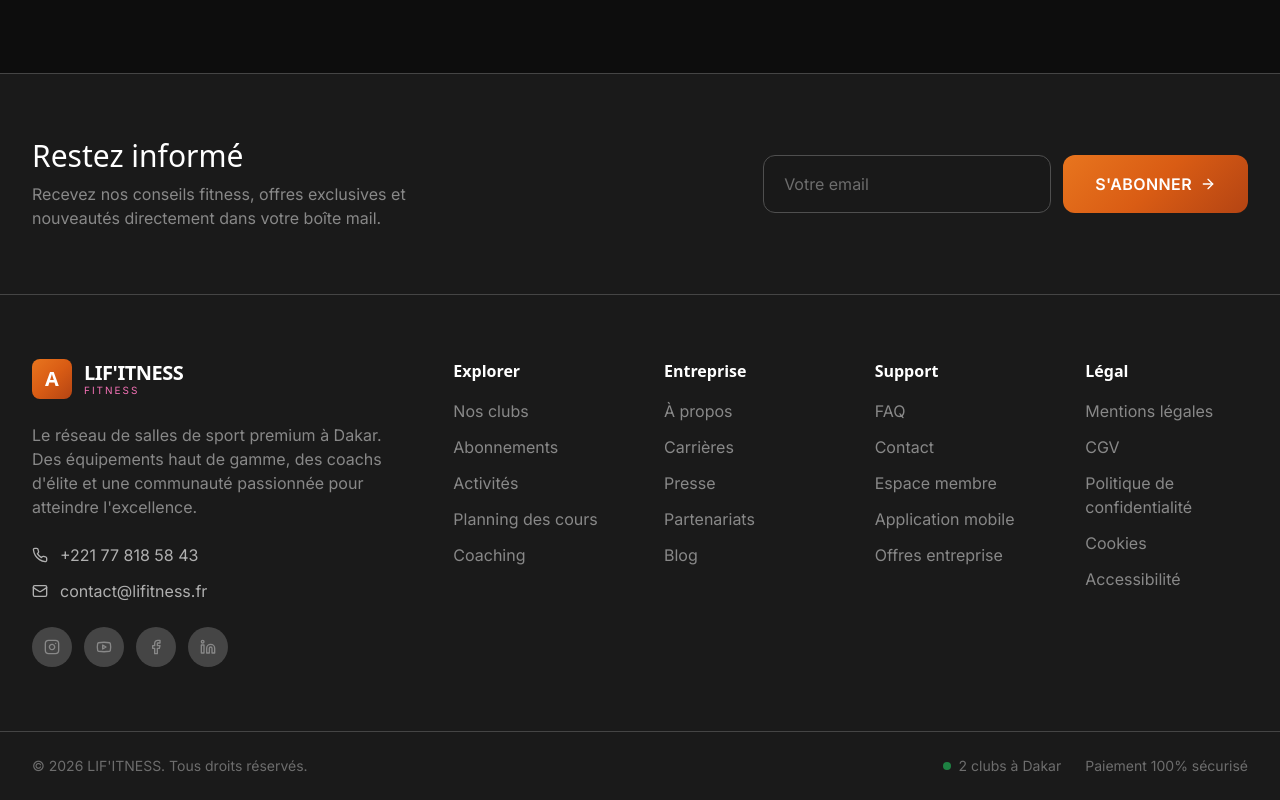
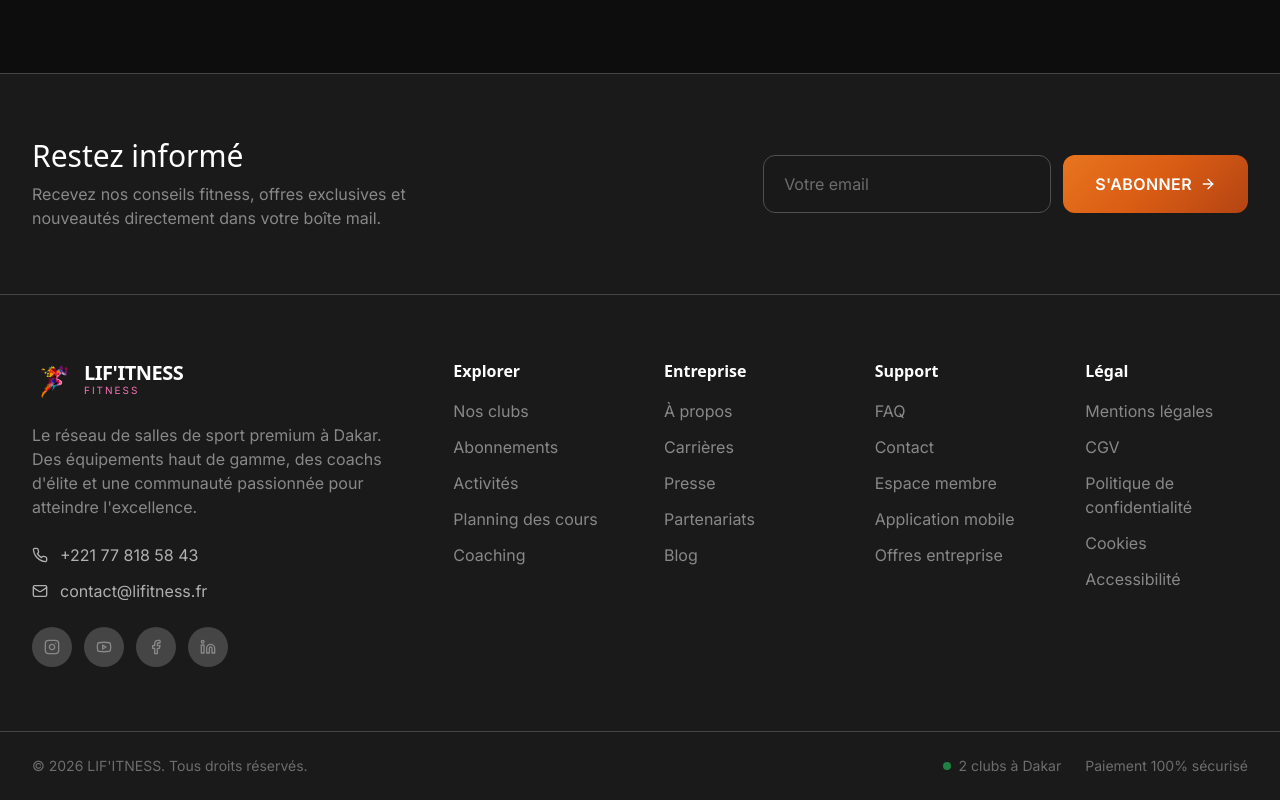
Before and after one commit to vincentjaffier/lifitness, a React (Vite) app: page / in a window 1280 px wide. Shown: the part 4906-5706 px from the top of the page. Built offline with nearby package versions, Linux system fonts and the light colour scheme; no server answers; the database is empty; a web font is replaced by a local one.

Commit message:
Logo footer LIF'ITNESS

```diff
--- a/src/components/layout/Footer.jsx
+++ b/src/components/layout/Footer.jsx
@@ -85,9 +85,7 @@
           <div className="col-span-2 md:col-span-3 lg:col-span-2">
             <Link to="/" className="inline-flex items-center gap-3 group mb-6">
               <div className="relative">
-                <div className="w-10 h-10 bg-gradient-apex rounded-lg flex items-center justify-center">
-                  <span className="font-display font-bold text-white text-xl">A</span>
-                </div>
+              <img src="/logo.png" alt="LIF'ITNESS" className="w-10 h-10 object-contain" />
               </div>
               <div className="flex flex-col">
                 <span className="font-display font-bold text-xl text-white tracking-tight">
```
